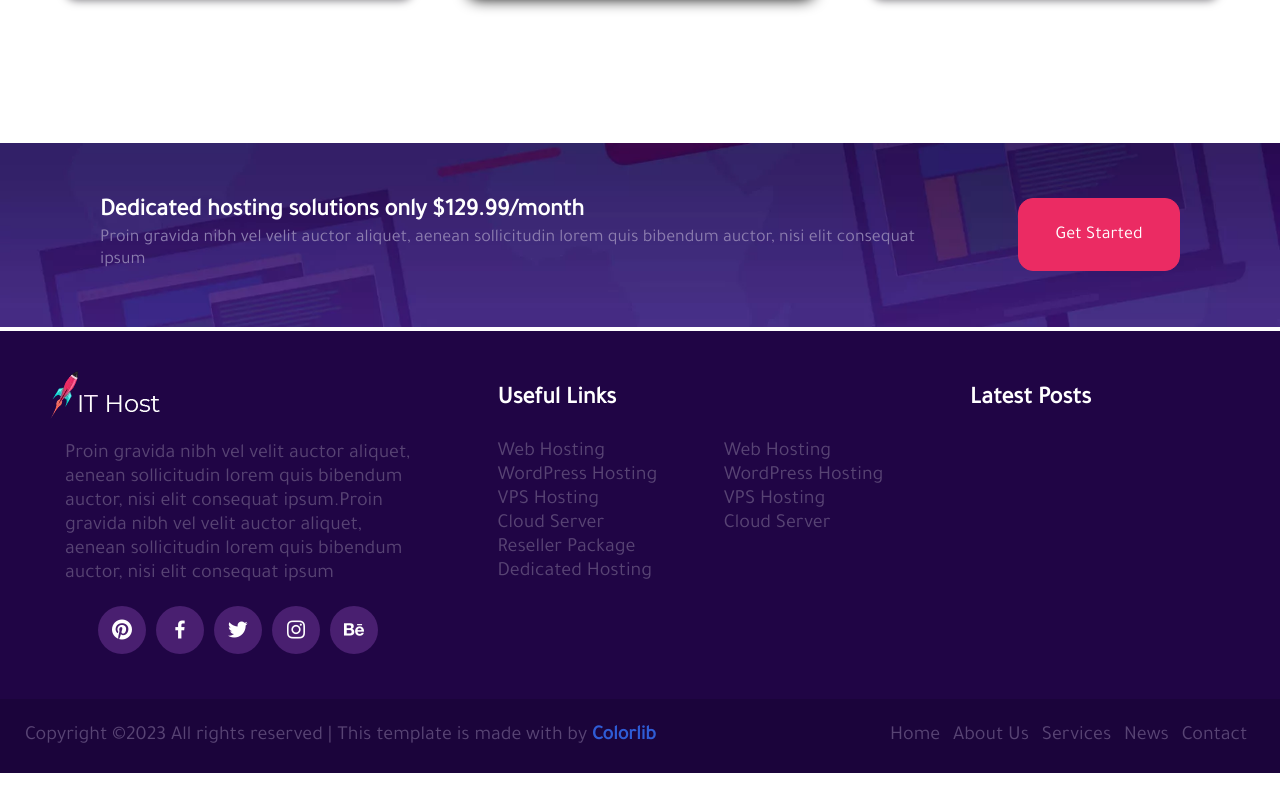
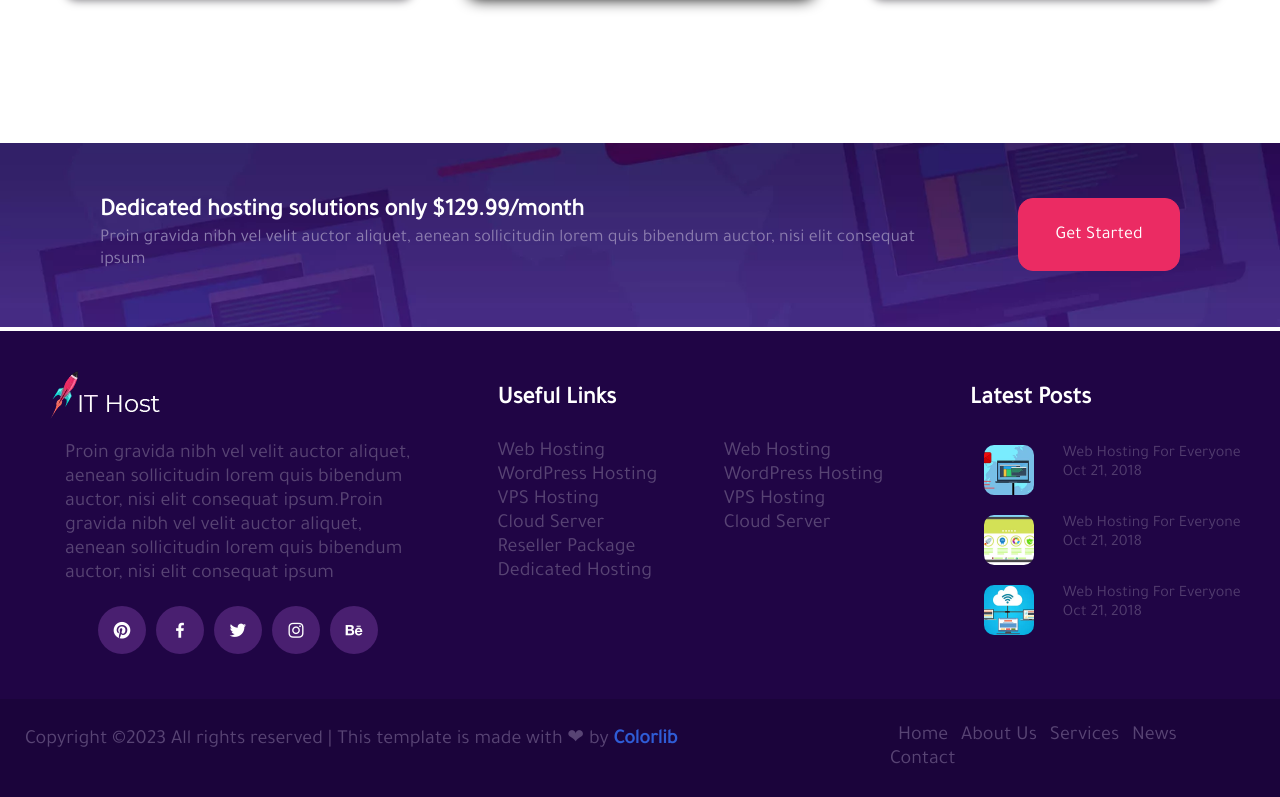
Before and after one commit to m7mdAdel30/ITHost-Task, a plain HTML site: page index.html in a window 1280 px wide. Shown: the part 3317-4114 px from the top of the page. Before the commit the page ends 4090 px from the top, so only its background shows below. Drawn offline with nearby package versions, Linux system fonts and the light colour scheme.

Commit message:
all Finished

```diff
--- a/css/style.css
+++ b/css/style.css
@@ -426,6 +426,9 @@ progress::-webkit-progress-value{
 button:hover{
     cursor: pointer;
 }
+.plns .basic1 , .plns .basic2 , .plns .basic3{
+    cursor: auto;
+}
 /***********************End Header*/
 .lastimg{
     margin-top: 100px;
@@ -484,17 +487,23 @@ button:hover{
     display: flex;
     justify-content: center;
 }
-.lastdiv .one .icons i{
+.lastdiv .one .icons a{
     width: 48px;
     height: 48px;
-    line-height: 48px;
-    padding-left: 12px;
-    font-size: 24px;
+    text-decoration: none;
+    font-size: 20px;
+    display: flex;
+    justify-content: center;
+    align-items: center;
     background-color: #491F70;
+    color: #FFF;
     margin: 5px;
     border-radius: 50%;
 }
-.lastdiv .one .icons i:hover{
+.lastdiv .one .icons i{
+
+}
+.lastdiv .one .icons a:hover{
     background-color: #EB2B63;
     cursor: pointer;
     transition: all .5s ;
@@ -522,6 +531,18 @@ button:hover{
     font-size: 24px;
     padding: 15px;
 }
+.lastdiv .three div{
+    display: flex;
+    margin: 10px;
+    justify-content: space-around;
+    padding: 5px;
+    color: #513C6E;
+}
+.lastdiv .three div img{
+    width: 50px;
+    height: 50px;
+    border-radius: 10px;
+}
 /***********************End Header*/
 footer{
     background-color:#1B043B;
@@ -533,12 +554,10 @@ footer{
 footer p{
     width: 70%;
 }
-footer p span{
+footer p a{
     color: #2f5cd6;
     font-weight: bold;
-}
-footer p span:hover{
-    cursor: pointer;
+    text-decoration: none;
 }
 footer  nav{
     display: inline-block;
@@ -553,3 +572,4 @@ footer nav a:hover{
     color: #EB2B63;
     transition: all .5s ;
 }
+/***********************End Header*/
--- a/index.html
+++ b/index.html
@@ -39,7 +39,6 @@
             <!-- End Content -->
     </header>
         <!-- End Header -->
-
 
         <!-- Start Second Page -->
         <div class="features">
@@ -88,7 +87,6 @@
         </div>
         <!-- End Second Page -->
 
-
         <!-- Start Feature Page -->
         <section class="our-features">
                 <div class="head-text">
@@ -104,7 +102,8 @@
             Etiam pretium turpis eget nibh laoreet iaculis</p>
         </section>
         <!-- End Feature Page -->
-        <!-- Start Feature Page -->
+
+        <!-- Start Progress Page -->
         <div class="progs">
             <section class="leftSide">
                     <label >Illustrator</label>
@@ -144,8 +143,9 @@
                 </div>
             </section>
         </div>
-        <!-- End Feature Page -->
-        <!-- End Feature Page -->
+        <!-- End Progress Page -->
+
+        <!-- End Plans Page -->
         <section class="plans">
             <div class="head-text">
                 <img src="img/section-title-icon.png.webp" alt="">
@@ -155,7 +155,7 @@
         </section>
         <div class="plan">
             <div class="plns">
-                    <button>BASIC PLAN</button>
+                    <button class="basic1">BASIC PLAN</button>
                     <p> <span>$9</span>/Month</p>
                     <p>1GB storage</p>
                     <p>3GB bandwidth</p>
@@ -187,8 +187,9 @@
                     </div>
                 </div>
             </div>
-        <!-- End Feature Page ->>>---->
-        <!-- End Feature Page ->>>---->
+        <!-- End Plans Page ---->
+
+        <!-- End LastImage Page --->
         <div class="lastimg">
             <section>
                 <h3>Dedicated hosting solutions only $129.99/month</h3>
@@ -197,8 +198,9 @@
             </section>
             <button>Get Started</button>
         </div>
-        <!-- End Feature Page ->>>---->
-        <!-- End Feature Page ->>>---->
+        <!-- End LastImage Page ->>>---->
+
+        <!-- Start Footer Page ->>>---->
         <div class="lastdiv">
             <div class="one">
                 <img src="img/logo.png.webp" alt="">
@@ -208,11 +210,11 @@
                 aenean sollicitudin lorem quis bibendum auctor,
                 nisi elit consequat ipsum</p>
                 <div class="icons">
-                    <i class="bx bxl-pinterest"></i>
-                    <i class="bx bxl-facebook"></i>
-                    <i class="bx bxl-twitter"></i>
-                    <i class="bx bxl-instagram"></i>
-                    <i class="bx bxl-behance"></i>
+                    <a href="https://www.pinterest.com" target="_blank"> <i class="bx bxl-pinterest"></i></a>
+                    <a href="https://www.facebook.com/" target="_blank"><i class="bx bxl-facebook"></i></a>
+                    <a href="https://twitter.com/" target="_blank"><i class="bx bxl-twitter"></i></a>
+                    <a href="https://www.instagram.com/" target="_blank"><i class="bx bxl-instagram"></i></a>
+                    <a href="https://www.behance.net/" target="_blank"><i class="bx bxl-behance"></i></a>
                 </div>
             </div>
             <div class="two">
@@ -236,13 +238,33 @@
             </div>
             <div class="three">
                 <h3>Latest Posts</h3>
+                <div>
+                    <img src="img/1.jpg.webp" alt="">
+                    <section>
+                        <p>Web Hosting For Everyone</p>
+                        <p>Oct 21, 2018</p>
+                    </section>
+                </div>
+                <div>
+                    <img src="img/2.jpg.webp" alt="">
+                    <section>
+                        <p>Web Hosting For Everyone</p>
+                        <p>Oct 21, 2018</p>
+                    </section>
+                </div>
+                <div>
+                    <img src="img/3.jpg.webp" alt="">
+                    <section>
+                        <p>Web Hosting For Everyone</p>
+                        <p>Oct 21, 2018</p>
+                    </section>
                 </div>
             </div>
-        <!-- End Feature Page ->>>---->
-        <!-- End Feature Page ->>>---->
+        </div>
+
         <footer>
             <p>Copyright ©2023 All rights reserved |
-            This template is made with  by <span>Colorlib</span></p>
+            This template is made with ❤ by <a href="https://preview.colorlib.com/#ithost" target="_blank">Colorlib</p>
             <nav>
                 <a href="">Home</a>
                 <a href="">About Us</a>
@@ -251,6 +273,6 @@
                 <a href="">Contact</a>
             </nav>
         </footer>
-        <!-- End Feature Page ->>>---->
+        <!-- End Footer Page ----->
 </body>
 </html>
```
Also changed, not shown: img/1.jpg.webp (added), img/2.jpg.webp (added), img/3.jpg.webp (added). Lines whose indentation alone changed are shown as unchanged.
